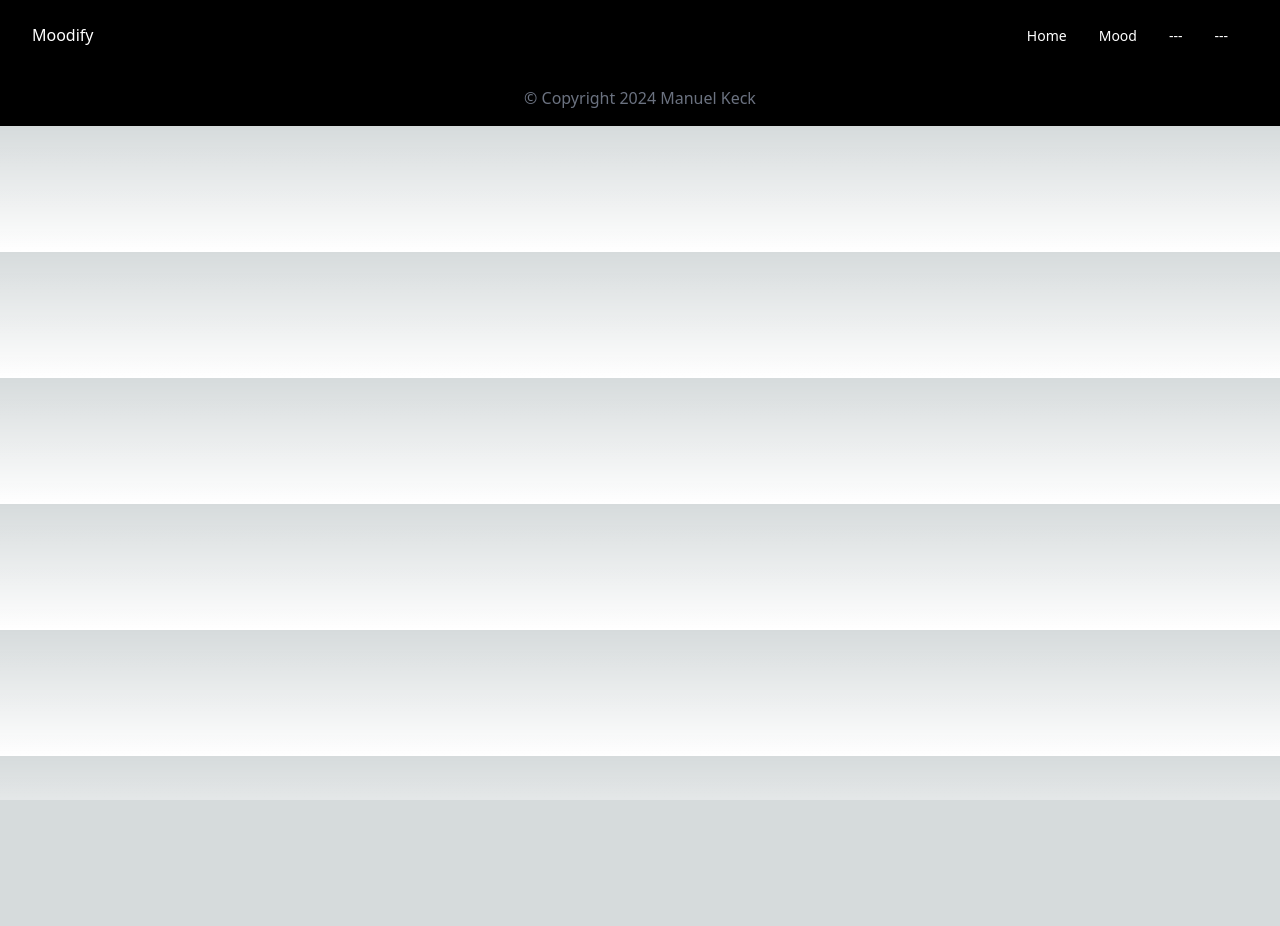
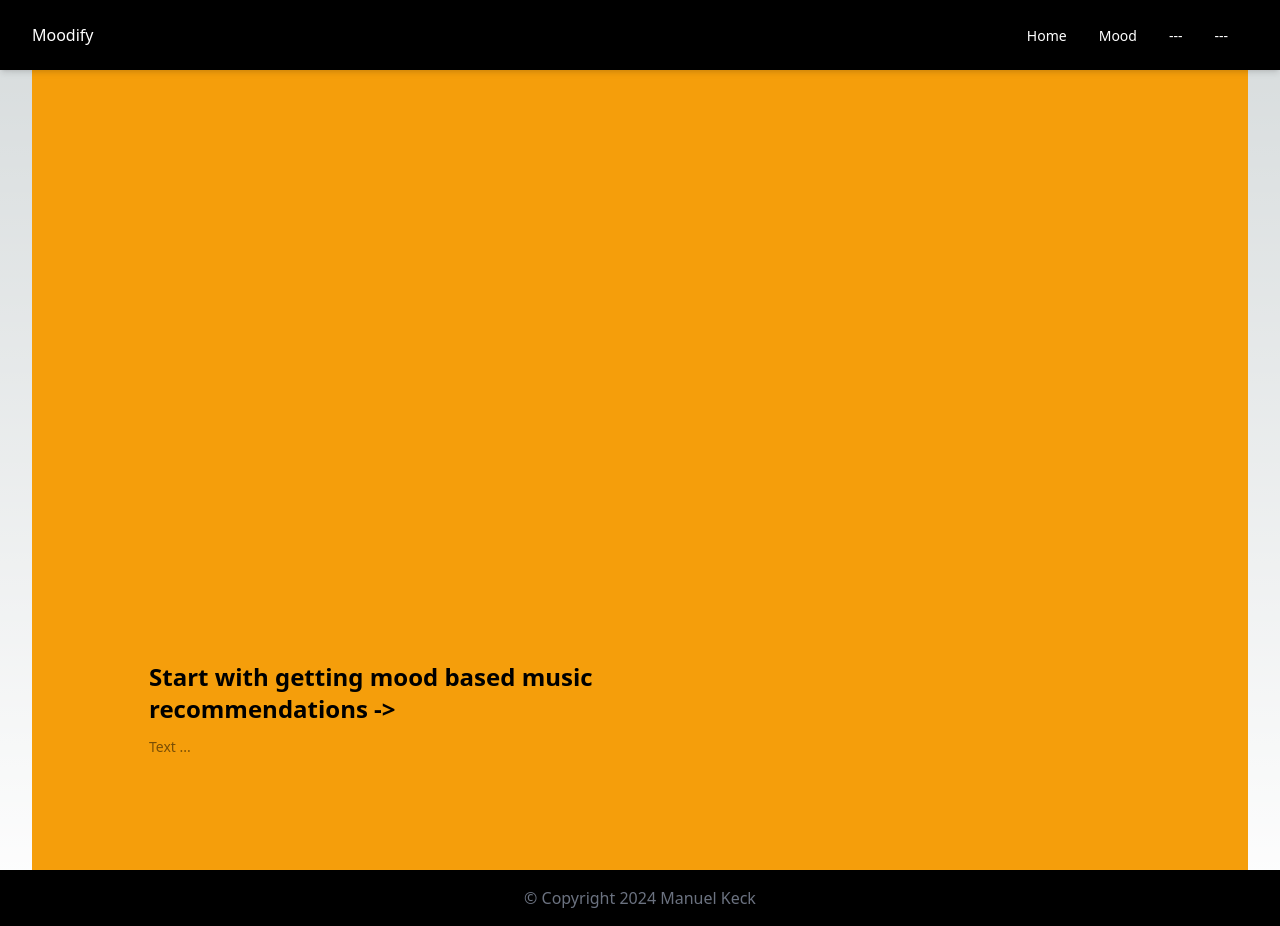
Before and after one commit to manuelkeck/moodify, a Next.js app: page / in a window 1280 px wide. Before the commit the page ends 800 px from the top, so only its background shows below. Built offline with nearby package versions, Linux system fonts and the light colour scheme.

Commit message:
Changes for integration test

```diff
--- a/src/app/content/layout.tsx
+++ b/src/app/content/layout.tsx
@@ -4,7 +4,7 @@ export default function layout({children}: {children: React.ReactNode}) {
     return (
         <div className="flex flex-col md:flex-row md:overflow-hidden">
             <div className="flex-grow md:overflow-y-auto md:p-12 bg-black">
-
+                {children}
             </div>
         </div>
     );
--- a/src/app/layout.tsx
+++ b/src/app/layout.tsx
@@ -15,6 +15,8 @@ export const metadata: Metadata = {
 
 export default function RootLayout({children}: {children: React.ReactNode}) {
   return (
+      <html lang="en">
+        <body>
           <div className="grid min-h-140 w-full place-items-center rounded-lg lg:overflow-visible">
             <nav
                 className="sticky top-0 z-10 block w-full max-w-full px-4 py-2 text-white bg-black rounded-none shadow-md h-max backdrop-blur-2xl backdrop-saturate-200 lg:px-8 lg:py-4">
@@ -32,7 +34,7 @@ export default function RootLayout({children}: {children: React.ReactNode}) {
                         </a>
                       </li>
                       <li className="block p-1 font-sans text-sm antialiased font-normal leading-normal text-blue-gray-900">
-                    <Link href="content/mood-selection" className="flex items-center">
+                        <Link href="/content/mood-selection/" className="flex items-center">
                           Mood
                         </Link>
                       </li>
@@ -51,12 +53,16 @@ export default function RootLayout({children}: {children: React.ReactNode}) {
                 </div>
               </div>
             </nav>
+            <main>
               <div className="bg-amber-500">
-            {/*{children}*/}
+                {children}
               </div>
+            </main>
             <div className="w-full bg-black text-gray-500 px-4 py-2 lg:px-8 lg:py-4 flex items-center justify-center">
             <p>&copy; Copyright 2024 Manuel Keck</p>
           </div>
         </div>
+      </body>
+    </html>
   );
 }
--- a/src/app/page.tsx
+++ b/src/app/page.tsx
@@ -9,7 +9,7 @@ export default function Home() {
 
       <div className="mb-32 grid text-center lg:max-w-5xl lg:w-full lg:mb-0 lg:grid-cols-2 lg:text-left">
         <Link
-          href="/content/mood-selection"
+          href="/content/mood-selection/"
           className="group rounded-lg border border-transparent px-5 py-4 transition-colors hover:border-gray-300 hover:bg-gray-100 hover:dark:border-neutral-700 hover:dark:bg-neutral-800/30"
           target="_parent"
           rel="noopener noreferrer"
```
Lines whose indentation alone changed are shown as unchanged.
